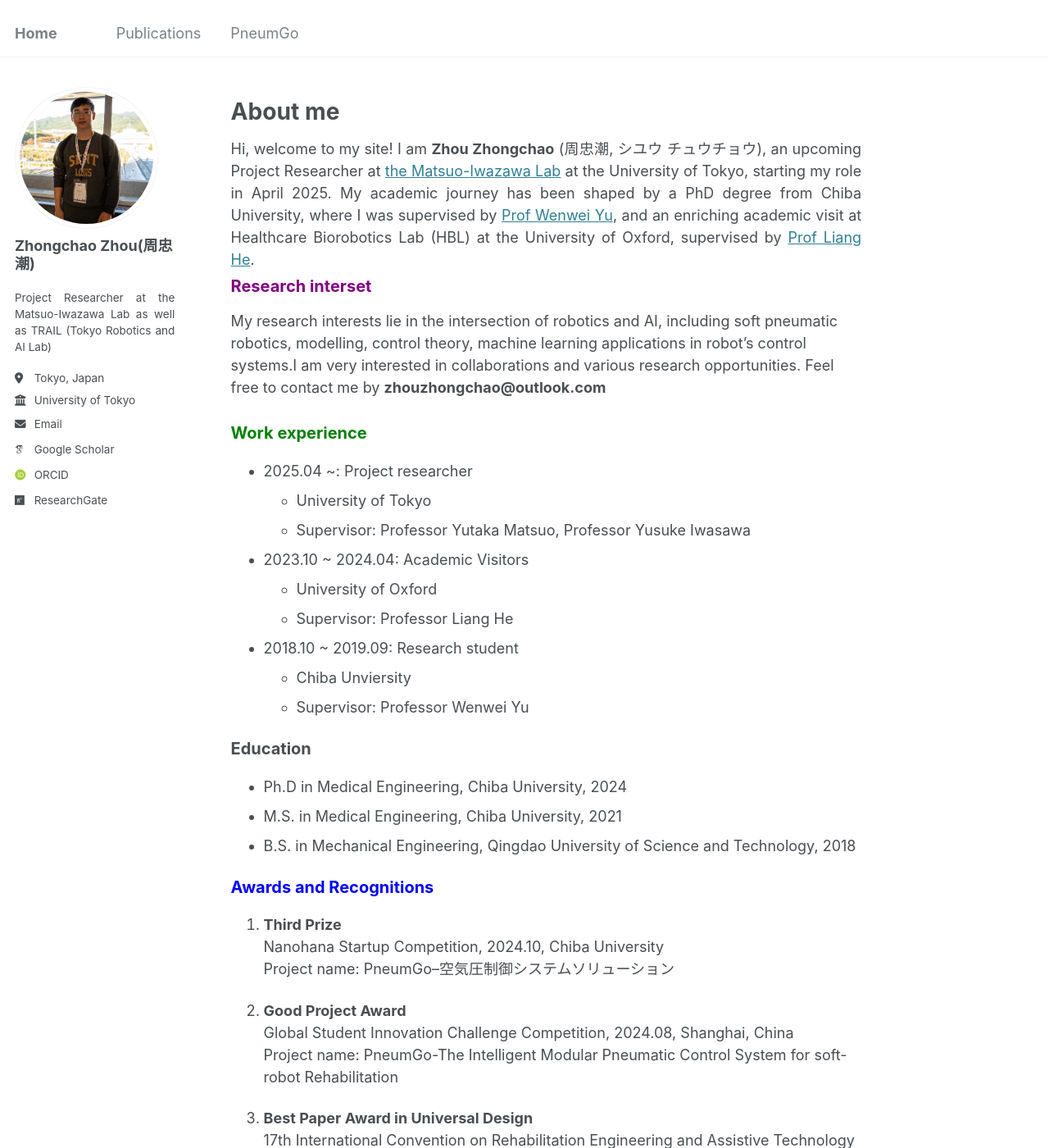
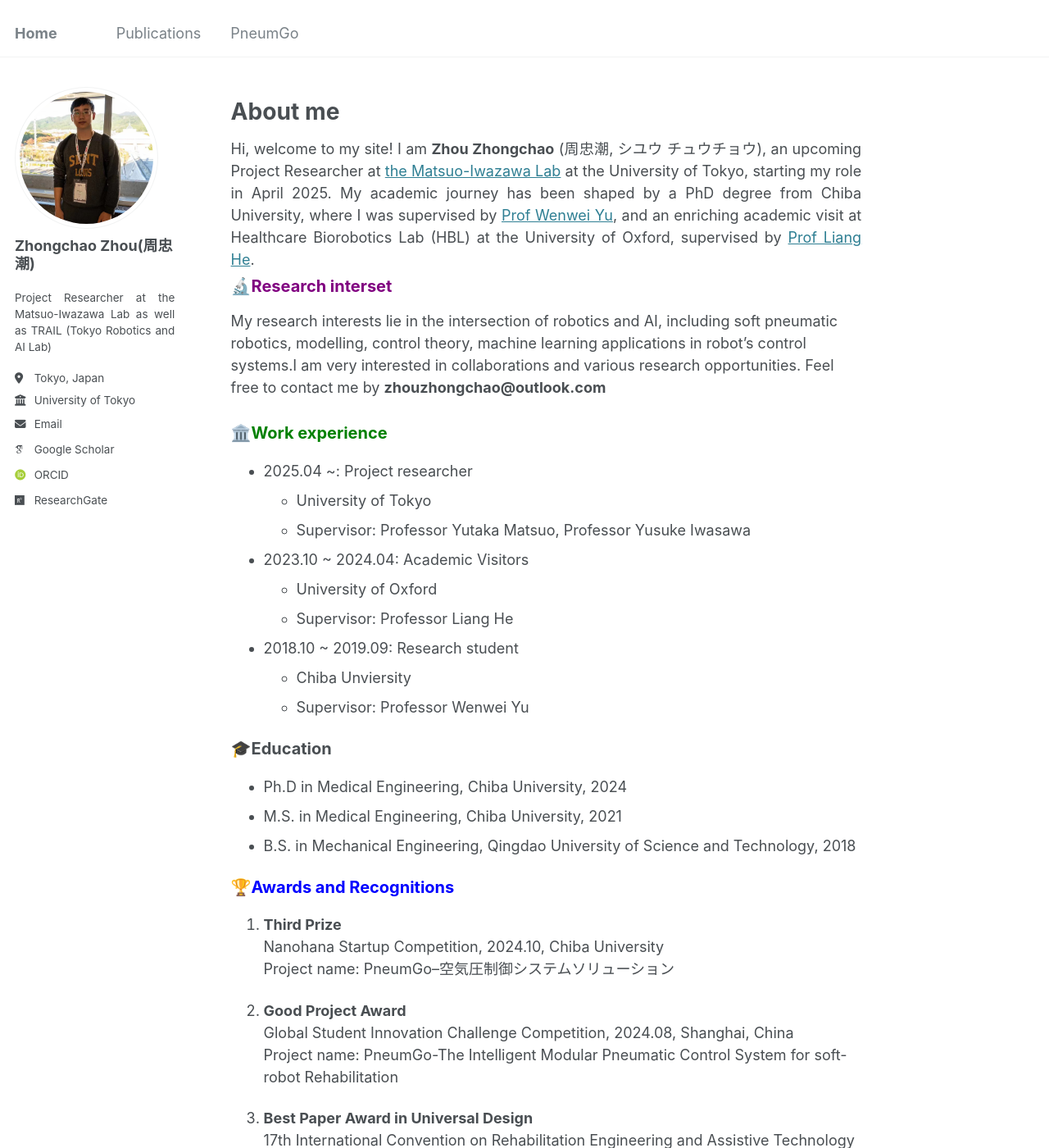
Before and after one commit to zhouzhongchao/zhouzhongchao, a Jekyll site: the page built from _pages/about.md, in a window 1280 px wide and 1400 px high. Shown: the whole window at 82% size. Built offline with Jekyll 4.4.1, drawn with Linux system fonts in a browser that asks for light colours; some web fonts are replaced; some of the changed text lies outside the part shown.

Commit message:
Update about.md

```diff
--- a/_pages/about.md
+++ b/_pages/about.md
@@ -12,11 +12,11 @@ About me
 <div style="text-align: justify;">
 Hi, welcome to my site! I am <strong>Zhou Zhongchao</strong> (周忠潮, シユウ チュウチョウ), an upcoming Project Researcher at <a href="https://weblab.t.u-tokyo.ac.jp/">the Matsuo-Iwazawa Lab</a> at the University of Tokyo, starting my role in April 2025. My academic journey has been shaped by a PhD degree from Chiba University, where I was supervised by <a href="https://www.tms.chiba-u.jp/~yu/member_prof.html">Prof Wenwei Yu</a>, and an enriching academic visit at Healthcare Biorobotics Lab (HBL) at the University of Oxford, supervised by <a href="https://eng.ox.ac.uk/people/liang-he/">Prof Liang He</a>. </div>
 
-<span style="font-size:20px; color:purple;">Research interset</span>
+<span style="font-size:20px; color:purple;">🔬Research interset</span>
 ======
 My research interests lie in the intersection of robotics and AI, including soft pneumatic robotics, modelling, control theory, machine learning applications in robot's control systems.I am very interested in collaborations and various research opportunities. Feel free to contact me by <strong>zhouzhongchao@outlook.com</strong>
 
-<span style="font-size:20px; color:green;">Work experience</span>
+<span style="font-size:20px; color:green;">🏛️Work experience</span>
 ======
 * 2025.04 ~: Project researcher
   * University of Tokyo
@@ -30,13 +30,13 @@ My research interests lie in the intersection of robotics and AI, including soft
   * Chiba Unviersity
   * Supervisor: Professor Wenwei Yu
 
-<span style="font-size:20px; color:organ;">Education</span>
+<span style="font-size:20px; color:organ;">🎓Education</span>
 ======
 * Ph.D in Medical Engineering, Chiba University, 2024
 * M.S. in Medical Engineering, Chiba University, 2021
 * B.S. in Mechanical Engineering, Qingdao University of Science and Technology, 2018
 
-<span style="font-size:20px; color:blue;">Awards and Recognitions</span>
+<span style="font-size:20px; color:blue;">🏆Awards and Recognitions</span>
 ======
 1. **Third Prize**
    Nanohana Startup Competition, 2024.10, Chiba University
@@ -74,8 +74,7 @@ My research interests lie in the intersection of robotics and AI, including soft
 16. **8 other provincial-level competitions award**
 
 
-
-<span style="font-size:20px; color:brown;">Patent</span>
+<span style="font-size:20px; color:brown;">📜Patent</span>
 ======
 
 1. **Invention patent: CN106968230A**
@@ -86,6 +85,6 @@ My research interests lie in the intersection of robotics and AI, including soft
 3. **Five additional utility model patents**
 
 
-Academic Affiliations
+<span style="font-size:20px; color:brown;">🌐Academic Affiliations</span>
 ======
 ![logo](https://zhouzhongchao.github.io/zhouzhongchao/_pages/logo_u.png)
```
